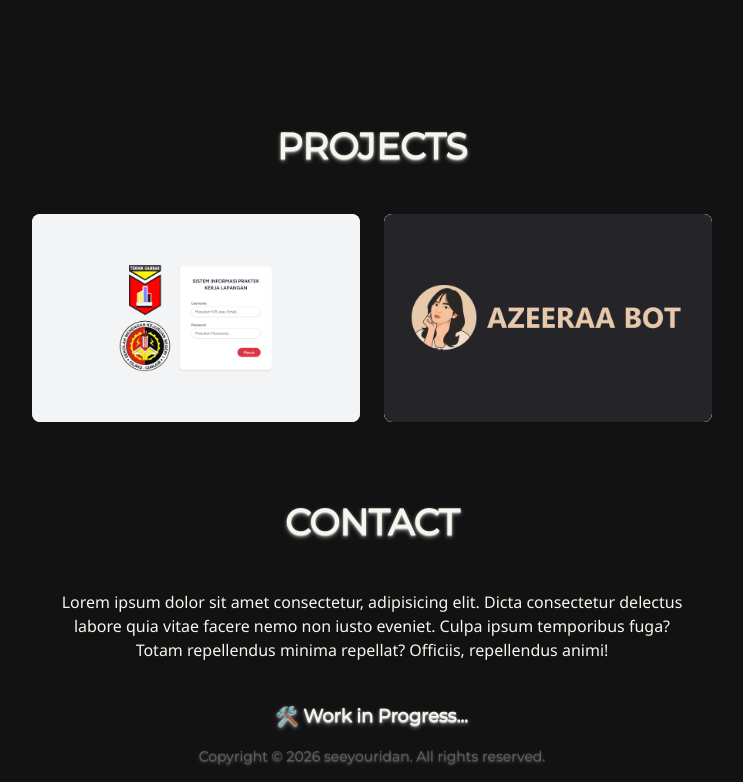
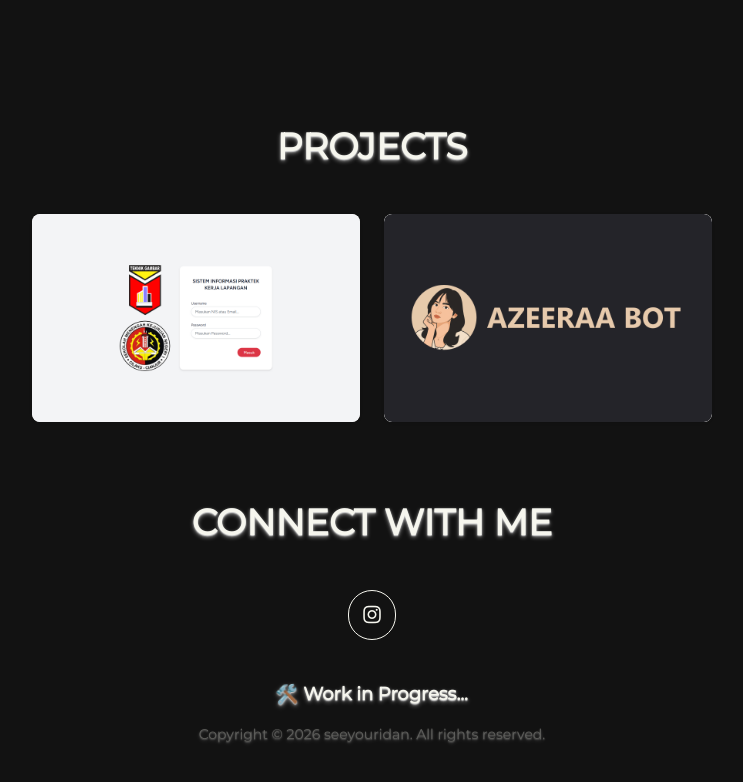
Before and after one commit to seeyouridan/porto-project, a React (Vite) app: page / in a window 1280 px wide. Shown: the part 1781-2563 px from the top of the page, without its empty margins (268-1011 px from the left). After the commit the page ends 2541 px from the top, so only its background shows below. Built offline with nearby package versions, Linux system fonts and the light colour scheme.

Commit message:
Desain icon dan hover pada section

```diff
--- a/src/components/layout/section/ContactSection.jsx
+++ b/src/components/layout/section/ContactSection.jsx
@@ -1,16 +1,31 @@
 function ContactSection() {
 	return (
 		<>
-			<div className="contact py-10 max-w-2xl mx-auto px-5" id="contact">
+			<div
+				className="contact py-10 md:max-w-xl max-w-87.5 mx-auto px-5"
+				id="contact"
+			>
 				<h2 className="text-center text-4xl font-[Montserrat] font-extrabold mb-12 text-shadow-md text-shadow-white/50">
-					CONTACT
+					CONNECT WITH ME
 				</h2>
-				<p className="text-center">
-					Lorem ipsum dolor sit amet consectetur, adipisicing elit. Dicta
-					consectetur delectus labore quia vitae facere nemo non iusto eveniet.
-					Culpa ipsum temporibus fuga? Totam repellendus minima repellat?
-					Officiis, repellendus animi!
-				</p>
+				<div className="flex justify-center font-[Montserrat]">
+					<div className="px-2">
+						<a
+							href="https://instagram.com/raflyidan_"
+							target="_blank"
+							rel="noopener noreferrer"
+							className="group inline-flex items-center justify-center overflow-hidden rounded-full border text-[#f6f6ee] hover:bg-[#f6f6ee] hover:text-[#121212] transition-all duration-500 w-12 hover:w-52 px-3 py-3"
+						>
+							<div className="flex items-center justify-center min-w-max">
+								<i className="fa-brands fa-instagram text-xl shrink-0"></i>
+
+								<span className="max-w-0 overflow-hidden whitespace-nowrap opacity-0 transition-all duration-500 group-hover:max-w-xs group-hover:opacity-100">
+									<span className="ml-3">@raflyidan_</span>
+								</span>
+							</div>
+						</a>
+					</div>
+				</div>
 			</div>
 		</>
 	);
```
